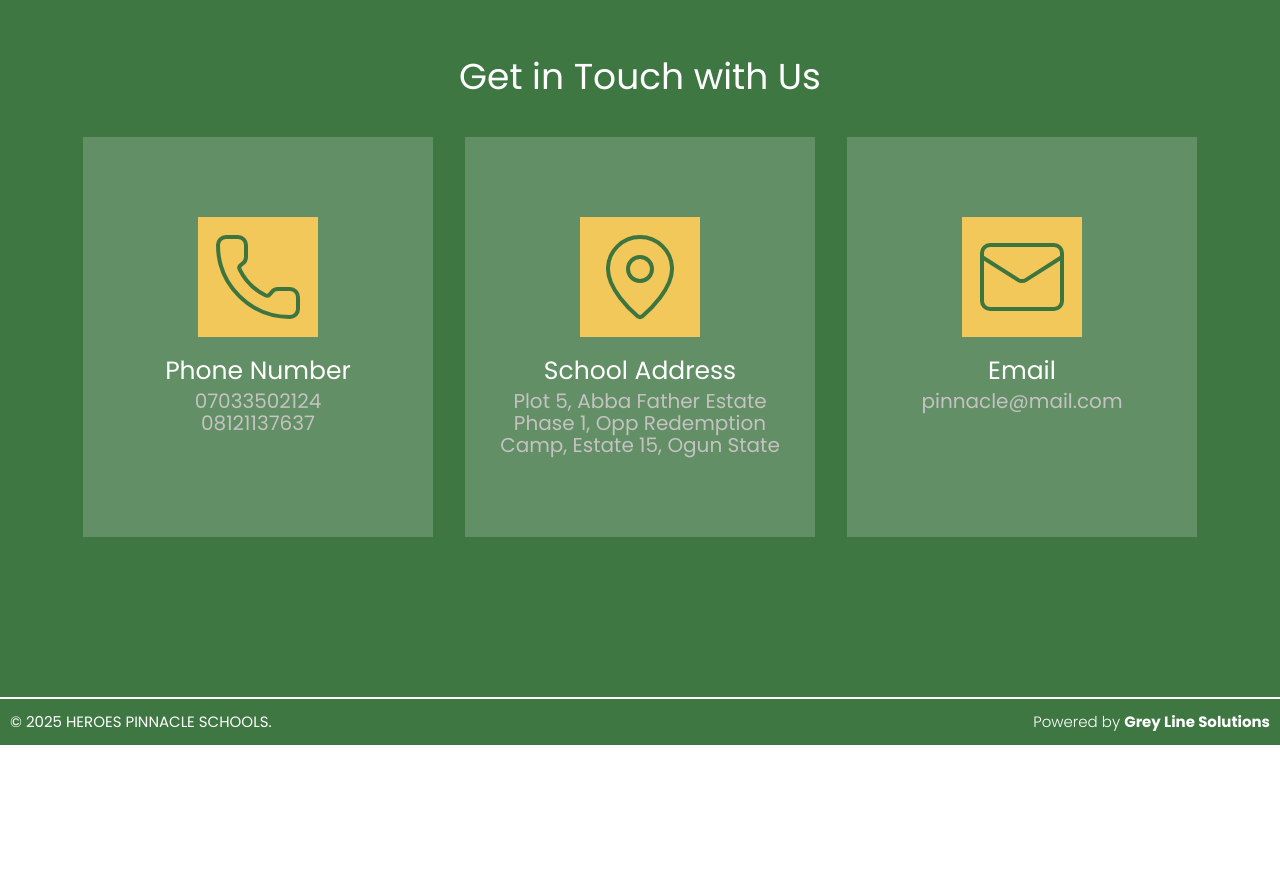
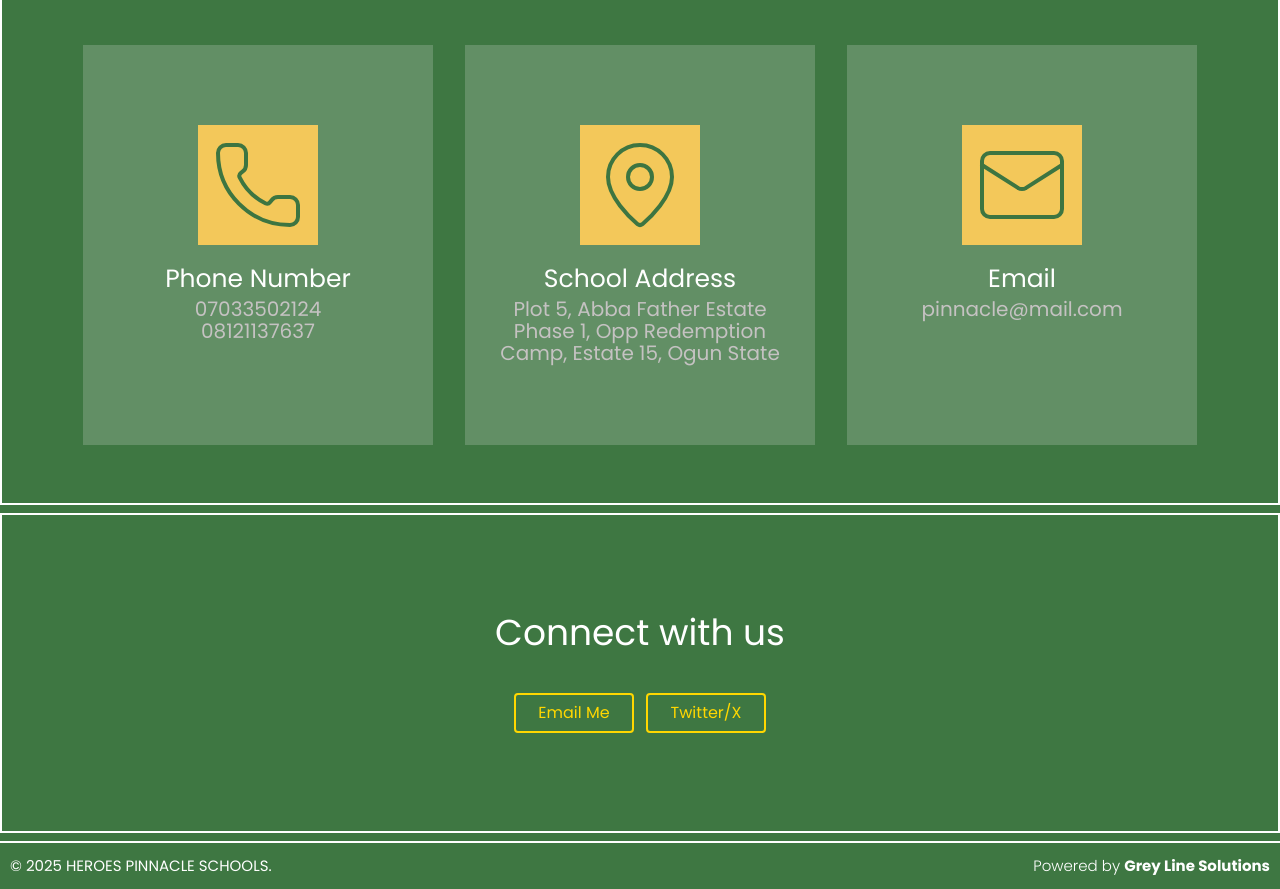
Before and after one commit to Percivalxxvi/hpinnacle, a React (Vite) app: page /contact in a window 1280 px wide. Shown: the part 243-1132 px from the top of the page. Before the commit the page ends 988 px from the top, so only its background shows below. Built offline with nearby package versions, Linux system fonts and the light colour scheme; a web font is replaced by a local one.

Commit message:
version3.7

```diff
--- a/components/Cnct.jsx
+++ b/components/Cnct.jsx
@@ -8,9 +8,9 @@ const Cnct = ({image,txt,txt2,txt3}) => {
     <div
     onMouseEnter={()=>setFlip(true)}
     onMouseLeave={()=>setFlip(false)}
-    style={{cursor:flip===true ? 'pointer':''}} className='cnct'>
+     className='cnct'>
         <div className='cnct-icon'>
-            <img style={{transform:flip===true ? 'scale(1.15)': '', transition:flip===true ? 'ease-in-out 0.4s':'ease-in-out 0.4s'}} src={image} alt="" />
+            <img src={image} alt="" />
         </div>
         <h2>{txt}</h2>
         <h1>{txt2}</h1>
--- a/pages/Contact.jsx
+++ b/pages/Contact.jsx
@@ -14,36 +14,54 @@ import { Hotel } from 'lucide-react'
 
 const Contact = () => {
   return (
-    <div>
-        <Navmob/>
-      <Navpc page="contact"/>
-      <div className='flex lg:hidden h-20'>
-
+    <div className="flex flex-col gap-2 bg-[#3e7742]">
+      <Navmob />
+      <Navpc page="contact" />
+      <div className="flex lg:hidden h-20"></div>
+      <div className="flex flex-col items-center justify-center bg-[#3e7742] lg:h-150 h-320 pt-5 border-2 border-white">
+        <div className="flex flex-col items-center justify-center text-white gap-10 lg:w-[80%] text-center">
+          <h1 className="text-4xl mt-5">Get in Touch with Us</h1>
+          <div className="flex flex-col lg:ml-20 lg:mt-0 mt-10 gap-8 lg:flex-row items-center">
+            <Cnct
+              image={phone}
+              txt={"Phone Number"}
+              txt2={"07033502124"}
+              txt3={"08121137637"}
+            />
+            <Cnct
+              image={mappin}
+              txt={"School Address"}
+              txt2={
+                "Plot 5, Abba Father Estate Phase 1, Opp Redemption Camp, Estate 15, Ogun State"
+              }
+            />
+            <Cnct image={mail} txt={"Email"} txt2={"pinnacle@mail.com"} />
+          </div>
+        </div>
       </div>
-      <div className='flex flex-col items-center justify-center bg-[#3e7742] lg:h-screen pt-5'>
-            <div className='flex flex-col items-center justify-center text-white gap-10 lg:w-[80%]'>
-                <h1 className='text-4xl mt-5'>Get in Touch with Us</h1>
-                <div className='flex flex-col lg:ml-20 lg:mt-0 mt-10 gap-8 lg:flex-row items-center'>
-                    <Cnct image={phone}
-                    txt={'Phone Number'}
-                    txt2={'07033502124'}
-                    txt3={'08121137637'}
-                     />
-                    <Cnct image={mappin}
-                    txt={'School Address'}
-                    txt2={'Plot 5, Abba Father Estate Phase 1, Opp Redemption Camp, Estate 15, Ogun State'}/>
-                    <Cnct image={mail}
-                    txt={'Email'}
-                    txt2={'pinnacle@mail.com'}/>
-                </div>
-            </div>
+      <div className="flex flex-col lg:h-[40vh] h-50 lg:flex-col bg-[#3e7742] items-center justify-center gap-10 border-2 border-white p-9">
+        <h3 className="text-4xl mt-5 text-white">Connect with us</h3>
+        {/* <p className="text-gray-300 mb-8">
+          Want to collaborate or chat? Reach out!
+        </p> */}
+        <div className="flex flex-wrap gap-3 justify-center items-center">
+          <a
+            href="mailto:ayodejioladeji12@gmail.com"
+            className="flex items-center justify-center border-2 border-[gold] text-[gold] px-6 py-3 text-center h-10 w-30 rounded hover:border-2 hover:border-white transition hover:text-white active:bg-black active:text-white"
+          >
+            Email Me
+          </a>
+          <a
+            href="https://x.com/thegreyline12"
+            className="flex items-center justify-center border-2 border-[gold] text-[gold] px-6 py-3 text-center h-10 w-30 rounded hover:border-2 hover:border-white transition hover:text-white active:bg-black active:text-white"
+          >
+            Twitter/X
+          </a>
+        </div>
       </div>
-      {/* <div className='cnt2'>
-
-      </div> */}
-      <Footer/>
+      <Footer />
     </div>
-  )
+  );
 }
 
 export default Contact
--- a/pages/Home.jsx
+++ b/pages/Home.jsx
@@ -54,7 +54,7 @@ const Home = () => {
     // };
 
   return (
-    <div className='flex flex-col gap-2'>
+    <div className='flex flex-col gap-2 bg-gray-200'>
       <Navmob/>
       <div className='flex lg:hidden h-20'>
 
```
Also changed, not shown: htmt.txt (added).
